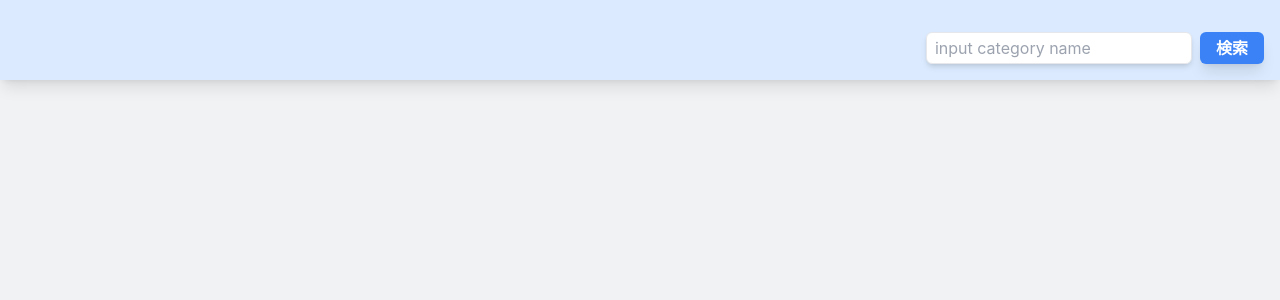
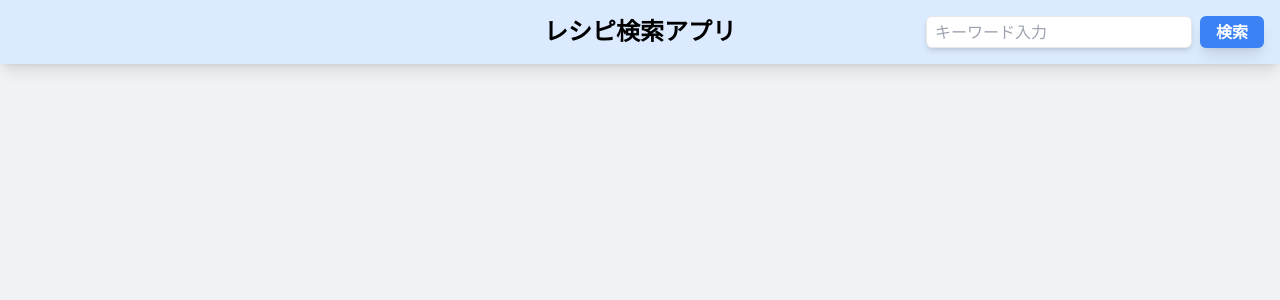
Before and after one commit to taiyou1116/tauri-recipe-search, a React (Vite) app: page / in a window 1280 px wide. Shown: the top 300 px of the page. Built offline with nearby package versions, Linux system fonts and the light colour scheme.

Commit message:
NavigationUIを変更

```diff
--- a/src/components/Navigationbar.tsx
+++ b/src/components/Navigationbar.tsx
@@ -9,18 +9,19 @@ export default function NavigationbarComponent(props: NavigationProps) {
   const { categoryName, setCategoryName, onGetRecipeData } = props;
 
   function handleSubmit(e: React.FormEvent) {
-    console.log("a");
     e.preventDefault();
     onGetRecipeData(categoryName);
   }
 
   return (
-    <div className="p-4 bg-blue-100 shadow-lg">
-      <h1 className="font-bold text-center text-2xl mb-4"></h1>
-      <form onSubmit={handleSubmit} className="flex flex-row gap-2 h-8 justify-end">
+    <div className="p-4 bg-blue-100 shadow-lg relative flex items-center z-10">
+      <h1 className="font-bold text-2xl absolute left-1/2 transform -translate-x-1/2">
+        レシピ検索アプリ
+      </h1>
+      <form onSubmit={handleSubmit} className="ml-auto flex flex-row gap-2 h-8">
         <input
           type="text"
-          placeholder="input category name"
+          placeholder="キーワード入力"
           value={categoryName}
           onChange={(e) => setCategoryName(e.target.value)}
           className="border p-2 rounded-md
@@ -35,7 +36,6 @@ export default function NavigationbarComponent(props: NavigationProps) {
           検索
         </button>
       </form>
-
     </div>
   );
 }
--- a/src/output.css
+++ b/src/output.css
@@ -558,12 +558,32 @@ video {
   top: 0px;
 }
 
-.m-2 {
-  margin: 0.5rem;
+.left-1\/2 {
+  left: 50%;
+}
+
+.z-10 {
+  z-index: 10;
 }
 
 .mb-4 {
   margin-bottom: 1rem;
+}
+
+.mb-0 {
+  margin-bottom: 0px;
+}
+
+.ml-10 {
+  margin-left: 2.5rem;
+}
+
+.ml-40 {
+  margin-left: 10rem;
+}
+
+.ml-auto {
+  margin-left: auto;
 }
 
 .flex {
@@ -582,40 +602,12 @@ video {
   height: 2rem;
 }
 
-.h-\[800px\] {
-  height: 800px;
+.h-\[820px\] {
+  height: 820px;
 }
 
 .h-full {
   height: 100%;
-}
-
-.h-\[850px\] {
-  height: 850px;
-}
-
-.h-\[900px\] {
-  height: 900px;
-}
-
-.h-\[1000px\] {
-  height: 1000px;
-}
-
-.h-\[801px\] {
-  height: 801px;
-}
-
-.h-\[810px\] {
-  height: 810px;
-}
-
-.h-\[815px\] {
-  height: 815px;
-}
-
-.h-\[820px\] {
-  height: 820px;
 }
 
 .w-auto {
@@ -624,6 +616,15 @@ video {
 
 .w-full {
   width: 100%;
+}
+
+.flex-grow {
+  flex-grow: 1;
+}
+
+.-translate-x-1\/2 {
+  --tw-translate-x: -50%;
+  transform: translate(var(--tw-translate-x), var(--tw-translate-y)) rotate(var(--tw-rotate)) skewX(var(--tw-skew-x)) skewY(var(--tw-skew-y)) scaleX(var(--tw-scale-x)) scaleY(var(--tw-scale-y));
 }
 
 .scale-100 {
@@ -635,6 +636,10 @@ video {
 .scale-95 {
   --tw-scale-x: .95;
   --tw-scale-y: .95;
+  transform: translate(var(--tw-translate-x), var(--tw-translate-y)) rotate(var(--tw-rotate)) skewX(var(--tw-skew-x)) skewY(var(--tw-skew-y)) scaleX(var(--tw-scale-x)) scaleY(var(--tw-scale-y));
+}
+
+.transform {
   transform: translate(var(--tw-translate-x), var(--tw-translate-y)) rotate(var(--tw-rotate)) skewX(var(--tw-skew-x)) skewY(var(--tw-skew-y)) scaleX(var(--tw-scale-x)) scaleY(var(--tw-scale-y));
 }
 
@@ -664,6 +669,10 @@ video {
 
 .justify-center {
   justify-content: center;
+}
+
+.justify-between {
+  justify-content: space-between;
 }
 
 .gap-2 {
@@ -709,19 +718,9 @@ video {
   background-color: rgb(249 250 251 / var(--tw-bg-opacity));
 }
 
-.bg-sky-100 {
-  --tw-bg-opacity: 1;
-  background-color: rgb(224 242 254 / var(--tw-bg-opacity));
-}
-
 .bg-sky-200 {
   --tw-bg-opacity: 1;
   background-color: rgb(186 230 253 / var(--tw-bg-opacity));
-}
-
-.bg-sky-300 {
-  --tw-bg-opacity: 1;
-  background-color: rgb(125 211 252 / var(--tw-bg-opacity));
 }
 
 .object-contain {
@@ -802,12 +801,6 @@ video {
   box-shadow: var(--tw-ring-offset-shadow, 0 0 #0000), var(--tw-ring-shadow, 0 0 #0000), var(--tw-shadow);
 }
 
-.shadow-sm {
-  --tw-shadow: 0 1px 2px 0 rgb(0 0 0 / 0.05);
-  --tw-shadow-colored: 0 1px 2px 0 var(--tw-shadow-color);
-  box-shadow: var(--tw-ring-offset-shadow, 0 0 #0000), var(--tw-ring-shadow, 0 0 #0000), var(--tw-shadow);
-}
-
 .transition-all {
   transition-property: all;
   transition-timing-function: cubic-bezier(0.4, 0, 0.2, 1);
@@ -856,16 +849,6 @@ body {
   background-color: rgb(29 78 216 / var(--tw-bg-opacity));
 }
 
-.hover\:bg-sky-300:hover {
-  --tw-bg-opacity: 1;
-  background-color: rgb(125 211 252 / var(--tw-bg-opacity));
-}
-
-.hover\:bg-sky-200:hover {
-  --tw-bg-opacity: 1;
-  background-color: rgb(186 230 253 / var(--tw-bg-opacity));
-}
-
 .hover\:shadow-lg:hover {
   --tw-shadow: 0 10px 15px -3px rgb(0 0 0 / 0.1), 0 4px 6px -4px rgb(0 0 0 / 0.1);
   --tw-shadow-colored: 0 10px 15px -3px var(--tw-shadow-color), 0 4px 6px -4px var(--tw-shadow-color);
@@ -899,12 +882,6 @@ body {
   box-shadow: var(--tw-ring-offset-shadow, 0 0 #0000), var(--tw-ring-shadow, 0 0 #0000), var(--tw-shadow);
 }
 
-.active\:hover\:shadow-lg:hover:active {
-  --tw-shadow: 0 10px 15px -3px rgb(0 0 0 / 0.1), 0 4px 6px -4px rgb(0 0 0 / 0.1);
-  --tw-shadow-colored: 0 10px 15px -3px var(--tw-shadow-color), 0 4px 6px -4px var(--tw-shadow-color);
-  box-shadow: var(--tw-ring-offset-shadow, 0 0 #0000), var(--tw-ring-shadow, 0 0 #0000), var(--tw-shadow);
-}
-
 :is(.dark .dark\:bg-slate-600) {
   --tw-bg-opacity: 1;
   background-color: rgb(71 85 105 / var(--tw-bg-opacity));
```
